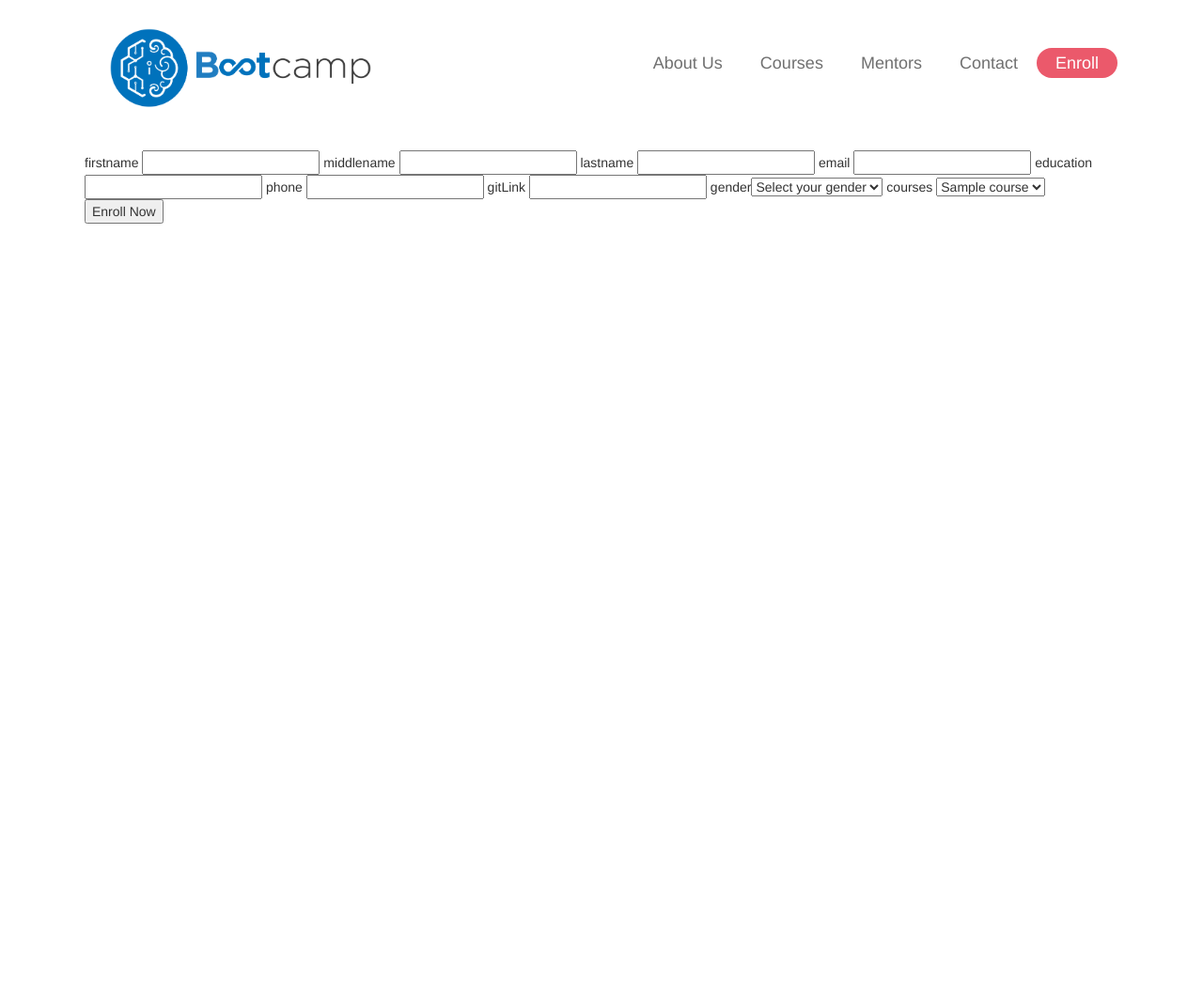
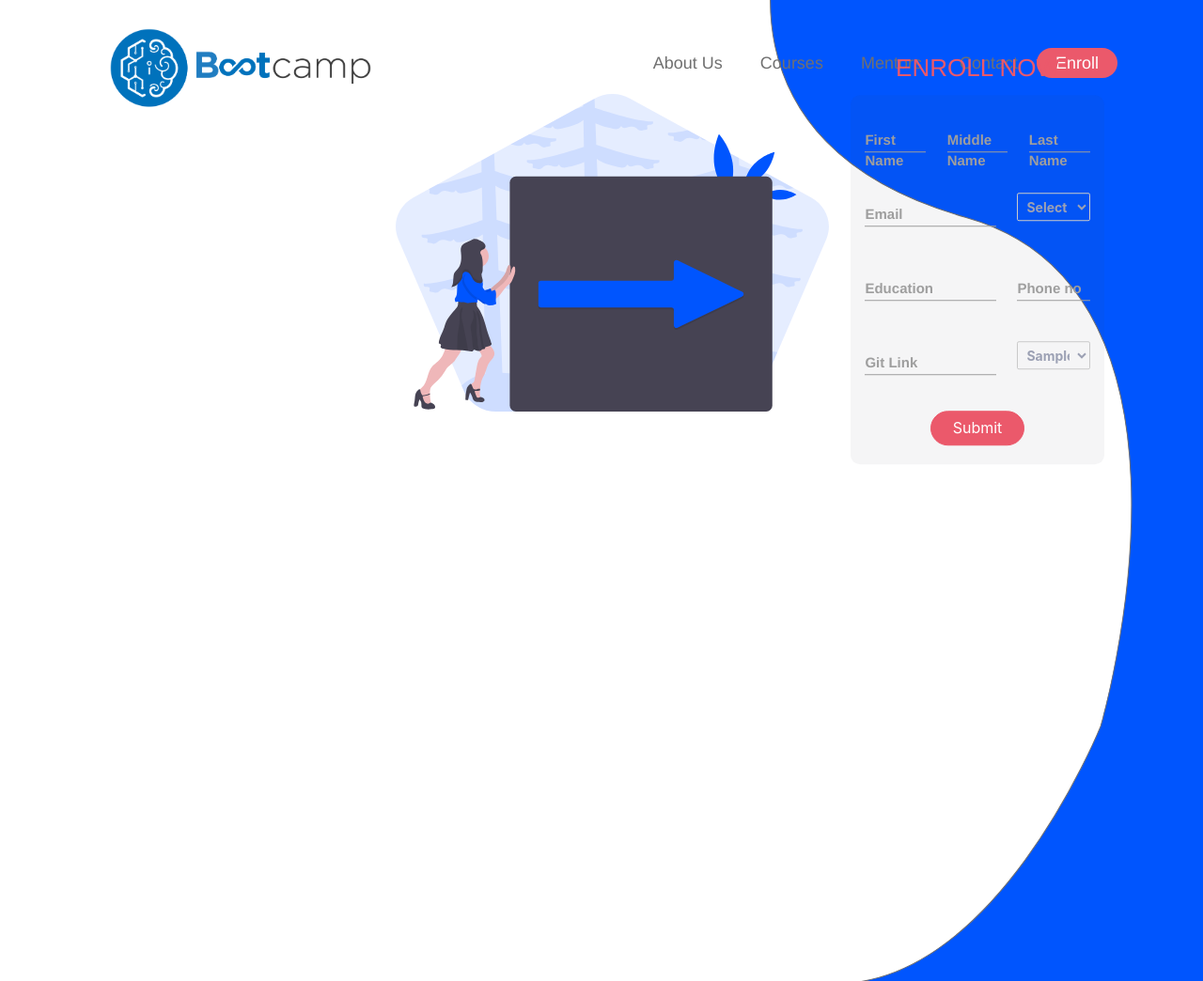
Before and after one commit to incwell-technology/bootcamp-backend, a Django app: page /enroll in a window 1280 px wide. Shown: the whole page at 94% size. Run offline with Django 3.2, Linux system fonts and the light colour scheme; tables that the repository leaves empty hold one stand-in row (values such as "Sample post"); one stand-in notice (Sample message) is shown; some libraries are stand-ins or nearby versions.

Commit message:
feat: enroll frontend added.

```diff
--- a/bootcamp/static/bootcamp/assets/style.css
+++ b/bootcamp/static/bootcamp/assets/style.css
@@ -338,6 +326,19 @@
   height: 100%;
   overflow: hidden;
 }
+.background-image-container {
+  position: absolute;
+  width: 100%;
+  height: 100%;
+  overflow: hidden;
+  z-index: 0;
+}
+.background-enroll-img {
+  height: 140%;
+  position: absolute;
+  right: -8%;
+  top: -17%;
+}
 .back-img {
   width: 78%;
   position: relative;
@@ -373,3 +374,156 @@
   border: none;
   padding: 5px 15px;
 }
+.internal-enroll-container {
+  width: fit-content;
+  display: grid;
+  grid-template-columns: 60% 35%;
+  grid-column-gap: 3%;
+}
+.image-enroll-container {
+  width: 100%;
+}
+.enrolling-img {
+  width: 100%;
+}
+.form-enroll-container {
+  z-index: 10;
+  height: 100%;
+  position: relative;
+}
+.courseName {
+  font-size: 26px;
+  color: #eb596b;
+  text-transform: uppercase;
+  text-align: center;
+  padding: 10px;
+}
+.enroll-form {
+  background: #4543530d;
+  border-radius: 10px;
+  padding: 10px;
+}
+.form-row1 {
+  display: grid;
+  grid-template-columns: 30% 30% 30%;
+  grid-column-gap: 5%;
+}
+.form-row2 {
+  display: grid;
+  grid-template-columns: 60% 35%;
+  grid-column-gap: 5%;
+}
+.form-content input {
+  width: 100%;
+  border: none;
+  background: transparent;
+  border-bottom: 1px solid #aeabf9;
+}
+.form-content select {
+  width: 100%;
+  background: transparent;
+  border: 1px solid #cacaca;
+  color: #9ca1b4;
+  font-weight: bold;
+  height: 2rem;
+}
+.form-content {
+  position: relative;
+  margin-bottom: 45px;
+  padding: 5px;
+  margin: 10px 0;
+  border-top-left-radius: 5px;
+  border-top-right-radius: 5px;
+}
+
+.heading-form {
+}
+.fname {
+}
+.mname {
+}
+.lname {
+}
+.email {
+}
+.gender-choose {
+}
+.education {
+}
+.phone {
+}
+.project {
+}
+.course-choose {
+}
+.submit-container {
+  width: 100%;
+  text-align: center;
+  padding: 10px;
+}
+.submit-button {
+  width: 100px;
+  padding: 8px;
+  font-size: 16px;
+}
+.form-enroll-cont {
+  position: absolute;
+  top: 50%;
+  -ms-transform: translateY(-50%);
+  transform: translateY(-50%);
+}
+.helper {
+  display: inline;
+  height: 100%;
+  vertical-align: middle;
+}
+input:focus {
+  outline: none;
+}
+.z-depth-1,
+nav,
+.card-panel,
+.card,
+.toast,
+.btn,
+.btn-large,
+.btn-small,
+.btn-floating,
+.dropdown-content,
+.collapsible,
+.sidenav {
+  webkit-box-shadow: none!important;
+  box-shadow: none!important;
+}
+nav {
+  background: unset !important;
+}
+input:not([type]),
+input[type="text"]:not(.browser-default),
+input[type="password"]:not(.browser-default),
+input[type="email"]:not(.browser-default),
+input[type="url"]:not(.browser-default),
+input[type="time"]:not(.browser-default),
+input[type="date"]:not(.browser-default),
+input[type="datetime"]:not(.browser-default),
+input[type="datetime-local"]:not(.browser-default),
+input[type="tel"]:not(.browser-default),
+input[type="number"]:not(.browser-default),
+input[type="search"]:not(.browser-default),
+textarea.materialize-textarea {
+  height: 2rem!important;
+}
+select {
+  display: unset !important;
+}
+.input-field > label {
+  left: 5px!important;
+}
+
+input[type="text"]:not(.browser-default):focus:not([readonly]) {
+  border-bottom: 1px solid #26a69a!important;
+  -webkit-box-shadow: 0 1px 0 0 #26a69a!important;
+  box-shadow: 0 1px 0 0 #26a69a!important;
+}
+
+/* label color */
--- a/bootcamp/templates/bootcamp/base.html
+++ b/bootcamp/templates/bootcamp/base.html
@@ -15,6 +15,9 @@
     <title>Incwell Bootcamp</title>
   <!-- Global site tag (gtag.js) - Google Analytics -->
   <script async src="https://www.googletagmanager.com/gtag/js?id=UA-139628199-1"></script>
+  {% block script %}
+
+{% endblock script %}
   <script>
     window.dataLayer = window.dataLayer || [];
     function gtag(){dataLayer.push(arguments);}
--- a/bootcamp/templates/bootcamp/enroll.html
+++ b/bootcamp/templates/bootcamp/enroll.html
@@ -1,41 +1,110 @@
 {% extends "bootcamp/layout.html" %}
 {% load static %}
 
+{% block script %}
+
+<link rel="stylesheet" href="https://cdnjs.cloudflare.com/ajax/libs/materialize/1.0.0/css/materialize.min.css"/>
+<script src="https://cdnjs.cloudflare.com/ajax/libs/materialize/1.0.0/js/materialize.min.js"></script>
+
+{% endblock script %}
+
+{% block index %}
+<div class="background-image-container">
+    <img src="{% static 'bootcamp/assets/Path_244.svg' %}" class="background-enroll-img" />
+</div>
+{% endblock index %}
+
 {% block content %}
-<br/>
-<br/>
-<br/>
-{% if messages %}
-    {% include 'bootcamp/notification.html' %}
-{% endif %}
+
+
 
 {% if error %}
     {% for err in error %}
         {{err}}
     {% endfor %}
 {% endif %}
- <div class="main">
-        <form name="enroll_form" method="POST">
+<div class="internal-enroll-container">
+
+        <div class="image-enroll-container">
+          <img src="{% static 'bootcamp/assets/undraw_moving.svg' %}" class="enrolling-img" />
+        </div>
+        <div class="form-enroll-container">
+          <div class="form-enroll-cont">
+            <div class="courseName">
+              Enroll Now
+            </div>
+            {% if messages %}
+                {% include 'bootcamp/notification.html' %}
+            {% endif %}
+            <form class="enroll-form"  method="POST">
                 {% csrf_token %}
-        firstname <input type="text" {% if first_name %} value="{{first_name}}" {% endif %} name="first_name" required/>
-        middlename <input type="text" {% if middle_name %} value="{{middle_name}}" {% endif %} name="middle_name"/>
-        lastname <input type="text" {% if last_name %} value="{{ last_name }}" {% endif %} name="last_name" required/>
-        email <input type="email" {% if email %} {% endif %} value="{{ email }}" name="email" required/>
-        education <input type="text" {% if education %} value="{{ education }}" {% endif %} name="education" required/>
-        phone <input type="number" {% if phone %} value="{{ phone }}" {% endif %} name="phone" required/>
-        gitLink <input type="text" {% if git_link %} value="{{ git_link }}" {% endif %} name="git_link"/>
-        gender<select name="gender" required>
+              <div class="form-row1">
+                <div class="input-field form-content">
+                  <input id="first_name" {% if first_name %} value="{{first_name}}" {% endif %} name="first_name" required type="text" class="validate" />
+                  <label for="first_name">First Name</label>
+                </div>
+                <div class="input-field form-content">
+                  <input id="middle_name" {% if middle_name %} value="{{middle_name}}" {% endif %} name="middle_name" type="text" class="validate" />
+                  <label for="middle_name">Middle Name</label>
+                </div>
+                <div class="input-field form-content">
+                  <input id="last_name" {% if last_name %} value="{{ last_name }}" {% endif %} name="last_name" required type="text" class="validate" />
+                  <label for="last_name">Last Name</label>
+                </div>
+                <!-- <div class="form-content">
+                  <input type="text" class="lname" />
+                  <span class="highlight"></span>
+                  <span class="bar"></span>
+                  <label>Last Name</label>
+                </div> -->
+              </div>
+              <div class="form-row2">
+                <div class="input-field form-content">
+                  <input id="email" {% if email %} {% endif %} value="{{ email }}" name="email" required type="email" class="validate" />
+                  <label for="email">Email</label>
+                </div>
+                <div class="form-content">
+                  <select class="gender-choose" required name="gender">
                         <option selected disabled>Select your gender {{gender}}</option>
                         <option value="1">Male</option>
                         <option value="0">Female</option>
                   </select>
-        courses
-        <select name="courses" required>
+                </div>
+              </div>
+              <div class="form-row2">
+                <div class="input-field form-content">
+                  <input id="education" {% if education %} value="{{ education }}" {% endif %} name="education" required type="text" class="validate" />
+                  <label for="education">Education</label>
+                </div>
+                <div class="input-field form-content">
+                  <input id="phone" {% if phone %} value="{{ phone }}" {% endif %} name="phone" required type="number" class="validate" />
+                  <label for="phone">Phone no</label>
+                </div>
+              </div>
+              <div class="form-row2">
+                <div class="input-field form-content">
+                  <input id="git_link"  {% if git_link %} value="{{ git_link }}" {% endif %} name="git_link" type="text" class="validate" />
+                  <label for="git_link">Git Link</label>
+                </div>
+
+                <div class="form-content">
+                  <select class="course-choose" name="courses">
                     {% for course in courses %}
                         <option value={{course.id}} {% if course == course.id %} selected {% endif %}>{{course.name}}</option>
                     {% endfor %}
                   </select>
-        <button type="submit">Enroll Now</button>
+                </div>
+              </div>
+              <div class="submit-container">
+                <button
+                  type="submit"
+                  value="Submit"
+                  class="submit-button navlink-Enroll"
+                >
+                  Submit
+                </button>
+              </div>
             </form>
           </div>
+        </div>
 {% endblock content %}
--- a/bootcamp/templates/bootcamp/layout.html
+++ b/bootcamp/templates/bootcamp/layout.html
@@ -2,6 +2,9 @@
 
 {% block index %}
 {% endblock index %}
+
+{% block script %}
+{% endblock script %}
 
 {% block courses %}
 {% endblock courses %}
--- a/bootcamp/templates/bootcamp/mentors.html
+++ b/bootcamp/templates/bootcamp/mentors.html
@@ -1,5 +1,6 @@
 {% extends "bootcamp/layout.html" %}
 {% load static %}
+
 {% block courses %}
 {% endblock courses %}
 
```
Also changed, not shown: other parts of bootcamp/static/bootcamp/assets/style.css (+13 -25 lines), bootcamp/static/bootcamp/assets/Path_244.svg (added), bootcamp/static/bootcamp/assets/undraw_moving.svg (added). Lines whose indentation alone changed are shown as unchanged.
